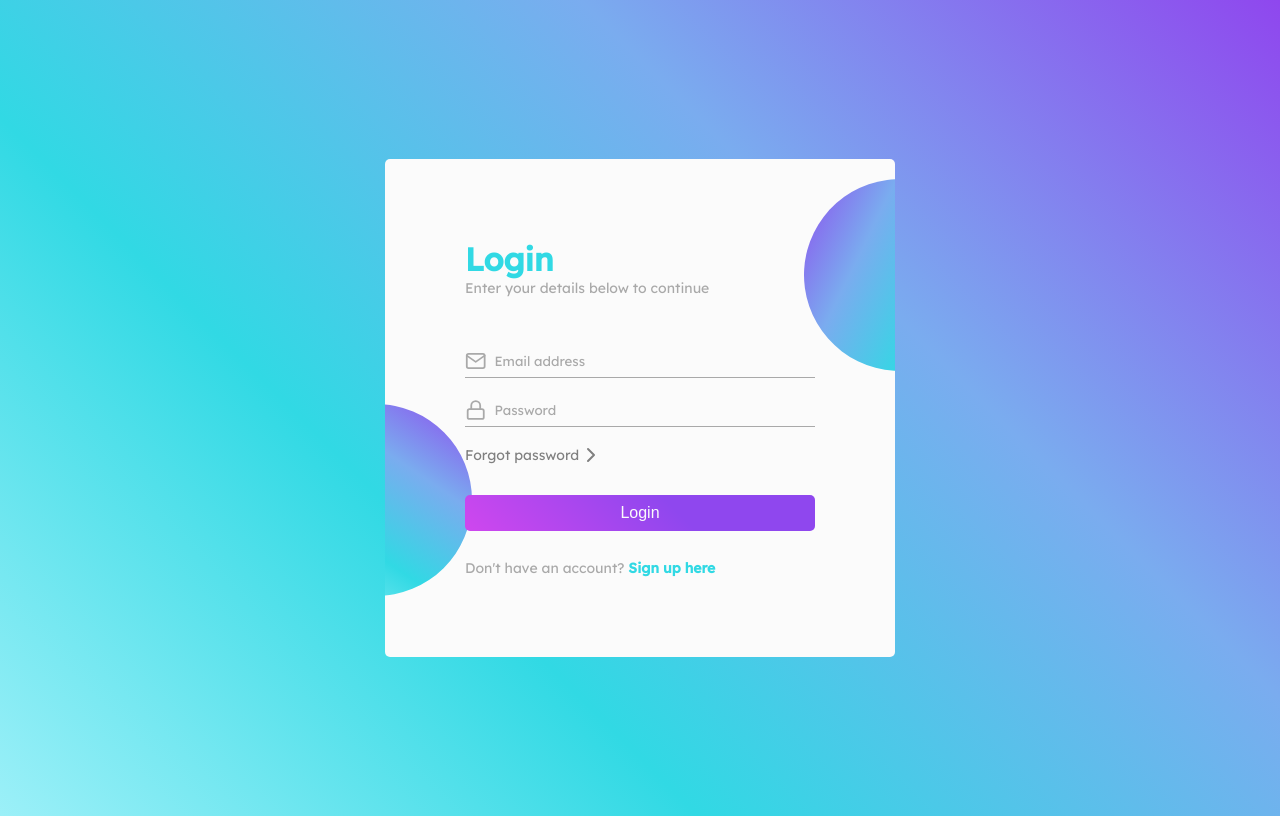
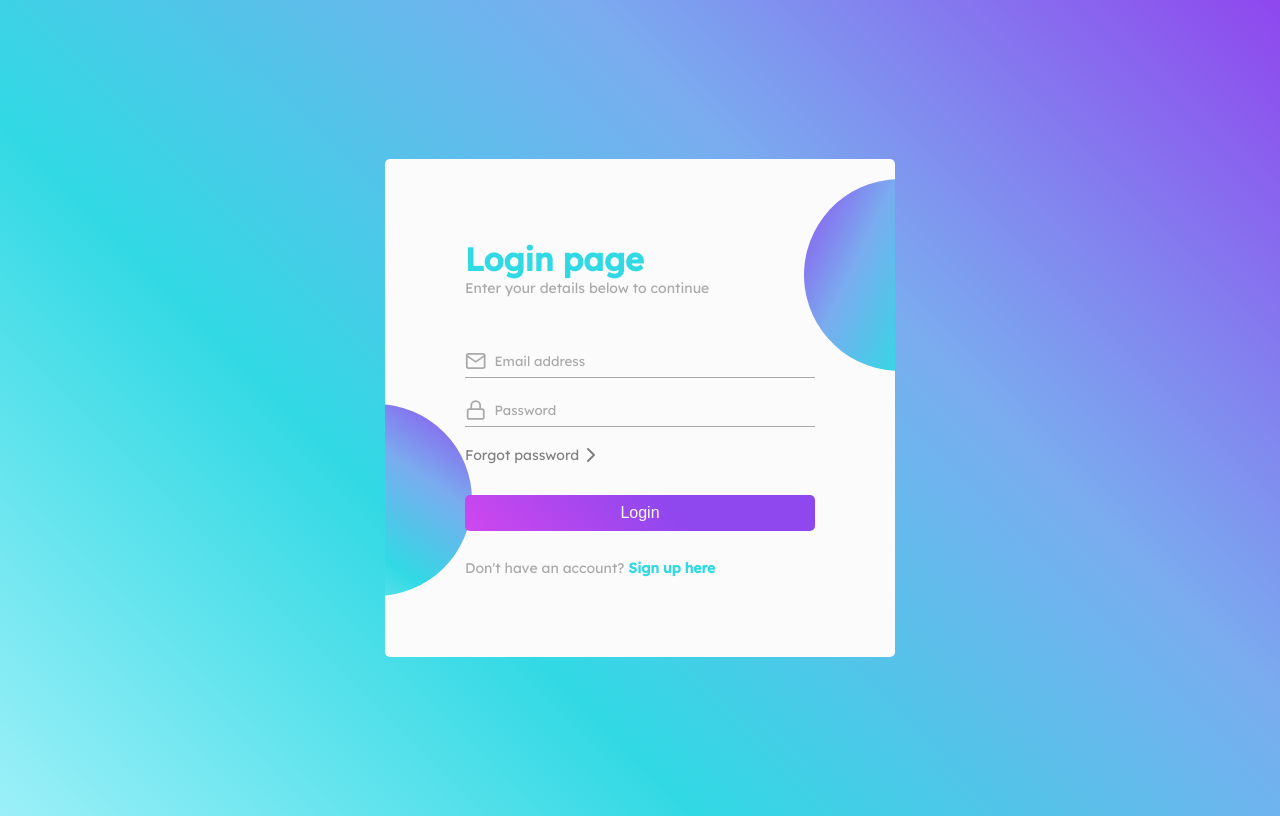
Before and after one commit to hangkimngo/login-page, a plain HTML site: page index.html in a window 1280 px wide. Drawn offline with nearby package versions, Linux system fonts and the light colour scheme.

Commit message:
update header text

```diff
--- a/index.html
+++ b/index.html
@@ -1,5 +1,6 @@
 <!DOCTYPE html>
 <html>
+
 <head>
 	<meta name="viewport" content="width=device-width,initial-scale=1.0">
 	<link rel="stylesheet" type="text/css" href="./styles.css">
@@ -10,18 +11,19 @@
 	<!-- Global site tag (gtag.js) - Google Analytics -->
 	<script async src="https://www.googletagmanager.com/gtag/js?id=G-H0R2K5E8YP"></script>
 	<script>
-	  window.dataLayer = window.dataLayer || [];
-	  function gtag(){dataLayer.push(arguments);}
-	  gtag('js', new Date());
+		window.dataLayer = window.dataLayer || [];
+		function gtag() { dataLayer.push(arguments); }
+		gtag('js', new Date());
 
-	  gtag('config', 'G-H0R2K5E8YP');
+		gtag('config', 'G-H0R2K5E8YP');
 	</script>
 </head>
+
 <body>
 	<div class="box">
 		<div class="small-box">
 			<section>
-				<h1>Login</h1>
+				<h1>Login page</h1>
 				<div class="subheading">Enter your details below to continue</div>
 			</section>
 			<section>
@@ -50,4 +52,5 @@
 
 	<script>feather.replace()</script>
 </body>
+
 </html>
```
